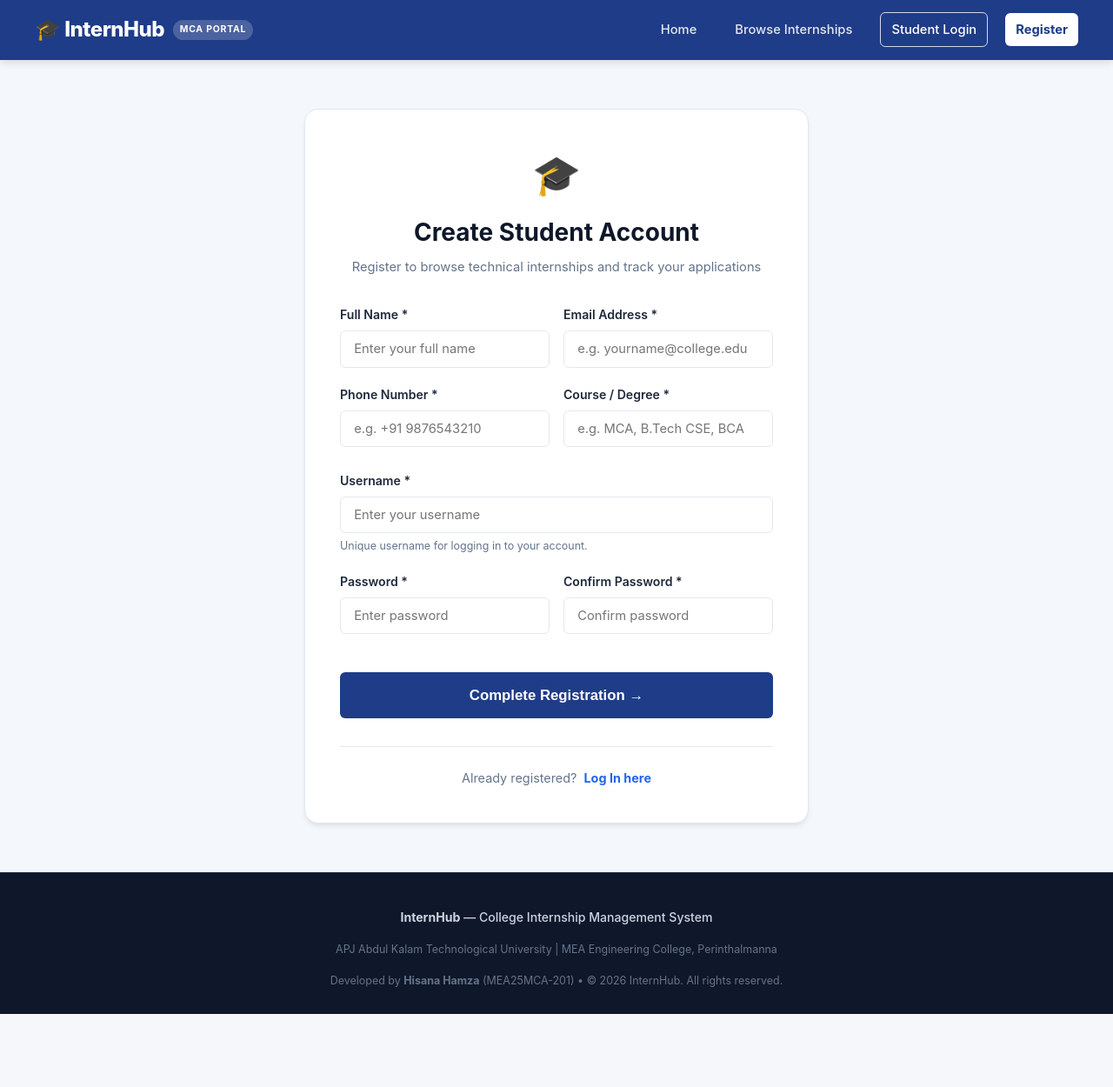
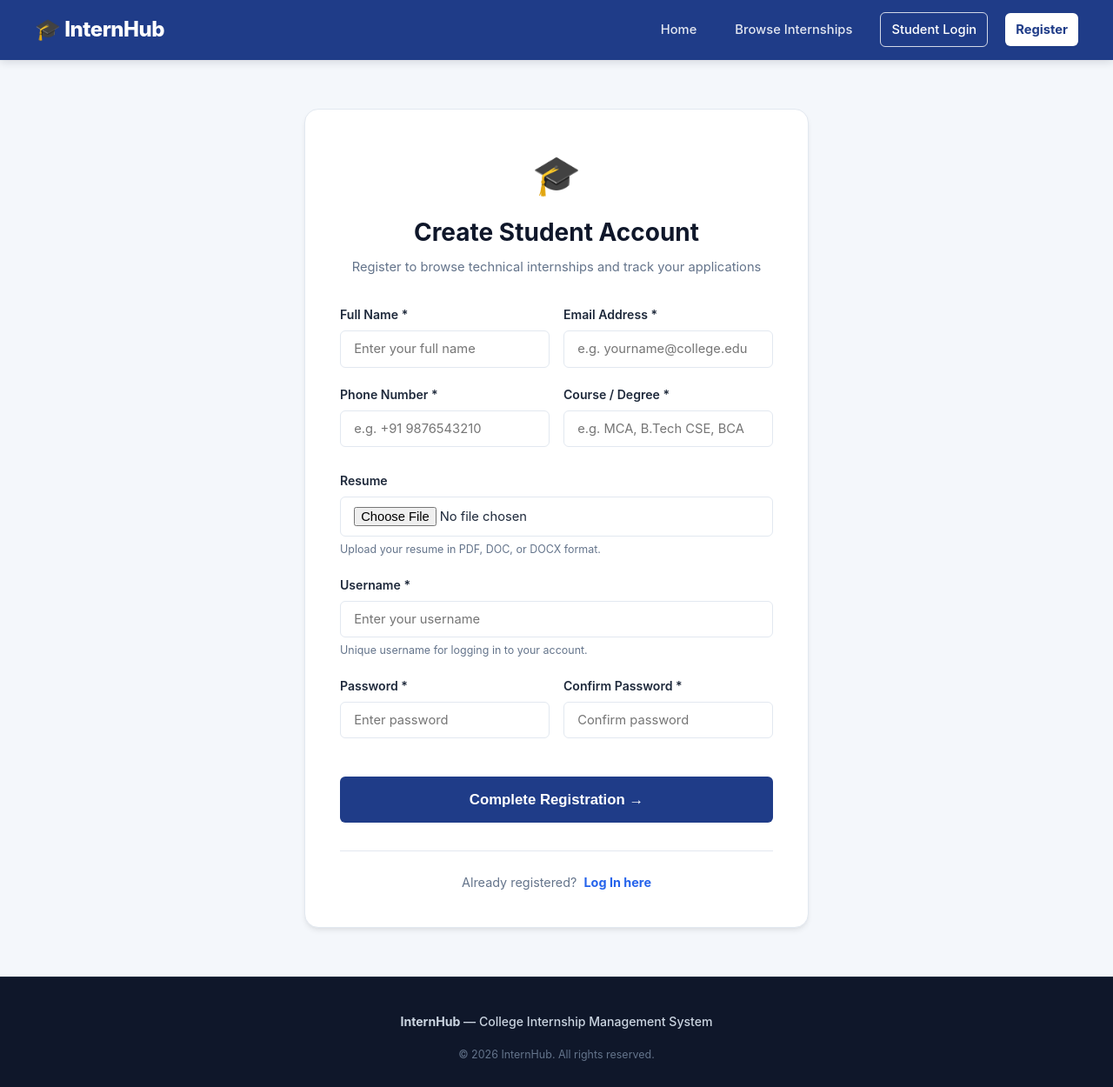
Before and after one commit to Hisana125/InternHub, a Django app: page /register/ in a window 1280 px wide. Shown: the whole page at 87% size. Before the commit the page ends 1166 px from the top, so only its background shows below. Run offline with Django 4.2, Linux system fonts and the light colour scheme.

Commit message:
Updated student profile and resume upload

```diff
--- a/config/settings.py
+++ b/config/settings.py
@@ -137,3 +137,7 @@ DEFAULT_AUTO_FIELD = 'django.db.models.BigAutoField'
 LOGIN_URL = 'student_login'
 LOGIN_REDIRECT_URL = 'student_dashboard'
 LOGOUT_REDIRECT_URL = 'student_login'
+
+# Media files (uploaded resumes)
+MEDIA_URL = '/media/'
+MEDIA_ROOT = BASE_DIR / 'media'
--- a/config/urls.py
+++ b/config/urls.py
@@ -14,11 +14,21 @@ Including another URLconf
     1. Import the include() function: from django.urls import include, path
     2. Add a URL to urlpatterns:  path('blog/', include('blog.urls'))
 """
+
 from django.contrib import admin
 from django.urls import path, include
+from django.conf import settings
+from django.conf.urls.static import static
 
 urlpatterns = [
     path('admin/', admin.site.urls),
     path('', include('user_management.urls')),
     path('internships/', include('internships.urls')),
 ]
+
+# Serve uploaded media files during development
+if settings.DEBUG:
+    urlpatterns += static(
+        settings.MEDIA_URL,
+        document_root=settings.MEDIA_ROOT
+    )
--- a/templates/base.html
+++ b/templates/base.html
@@ -15,7 +15,6 @@
         <div class="nav-container">
             <a href="{% if user.is_authenticated %}{% url 'student_dashboard' %}{% else %}{% url 'home' %}{% endif %}" class="brand-logo">
                 <span>🎓 InternHub</span>
-                <span class="brand-badge">MCA Portal</span>
             </a>
 
             <button class="menu-toggle" id="menuToggle" aria-label="Toggle navigation">
@@ -110,10 +109,7 @@
                 <strong>InternHub</strong> — College Internship Management System
             </div>
             <div class="footer-sub">
-                APJ Abdul Kalam Technological University | MEA Engineering College, Perinthalmanna
-            </div>
-            <div class="footer-sub">
-                Developed by <strong>Hisana Hamza</strong> (MEA25MCA-201) &bull; &copy; 2026 InternHub. All rights reserved.
+                 &copy; 2026 InternHub. All rights reserved.
             </div>
         </div>
     </footer>
--- a/templates/user_management/home.html
+++ b/templates/user_management/home.html
@@ -4,9 +4,6 @@
 
 {% block content %}
 <div class="hero-section">
-    <div class="hero-pill">
-        <span>🚀</span> MEA Engineering College &bull; MCA Internship Portal
-    </div>
     <h1 class="hero-title">
         Bridging Academics to <span>Industry Careers</span>
     </h1>
--- a/templates/user_management/student_register.html
+++ b/templates/user_management/student_register.html
@@ -5,17 +5,27 @@
 {% block content %}
 <div class="container-sm" style="margin-top: 1.5rem;">
     <div class="form-card" style="max-width: 580px;">
+
         <div style="text-align: center; margin-bottom: 2rem;">
             <div style="font-size: 2.8rem; margin-bottom: 0.5rem;">🎓</div>
-            <h1 class="card-title" style="font-size: 1.75rem;">Create Student Account</h1>
+
+            <h1 class="card-title" style="font-size: 1.75rem;">
+                Create Student Account
+            </h1>
+
             <p style="color: var(--text-muted); font-size: 0.92rem; margin-top: 0.35rem;">
                 Register to browse technical internships and track your applications
             </p>
         </div>
 
-        <form method="POST">
+
+        <!-- Registration Form -->
+        <form method="POST" enctype="multipart/form-data">
+
             {% csrf_token %}
 
+
+            <!-- Non-field Errors -->
             {% if form.non_field_errors %}
                 <div class="alert alert-danger" style="margin-bottom: 1.5rem;">
                     {% for error in form.non_field_errors %}
@@ -24,88 +34,240 @@
                 </div>
             {% endif %}
 
-            <div style="display: grid; grid-template-columns: 1fr 1fr; gap: 1rem;" class="form-row-2">
+
+            <!-- Name and Email -->
+            <div
+                style="display: grid; grid-template-columns: 1fr 1fr; gap: 1rem;"
+                class="form-row-2"
+            >
+
                 <div class="form-group">
-                    <label for="{{ form.name.id_for_label }}" class="form-label">Full Name *</label>
+                    <label
+                        for="{{ form.name.id_for_label }}"
+                        class="form-label"
+                    >
+                        Full Name *
+                    </label>
+
                     {{ form.name }}
+
                     {% if form.name.errors %}
-                        <div class="errorlist">{{ form.name.errors }}</div>
+                        <div class="errorlist">
+                            {{ form.name.errors }}
+                        </div>
                     {% endif %}
                 </div>
 
+
                 <div class="form-group">
-                    <label for="{{ form.email.id_for_label }}" class="form-label">Email Address *</label>
+                    <label
+                        for="{{ form.email.id_for_label }}"
+                        class="form-label"
+                    >
+                        Email Address *
+                    </label>
+
                     {{ form.email }}
+
                     {% if form.email.errors %}
-                        <div class="errorlist">{{ form.email.errors }}</div>
-                    {% endif %}
-                </div>
-            </div>
-
-            <div style="display: grid; grid-template-columns: 1fr 1fr; gap: 1rem;" class="form-row-2">
-                <div class="form-group">
-                    <label for="{{ form.phone.id_for_label }}" class="form-label">Phone Number *</label>
-                    {{ form.phone }}
-                    {% if form.phone.errors %}
-                        <div class="errorlist">{{ form.phone.errors }}</div>
+                        <div class="errorlist">
+                            {{ form.email.errors }}
+                        </div>
                     {% endif %}
                 </div>
 
-                <div class="form-group">
-                    <label for="{{ form.course.id_for_label }}" class="form-label">Course / Degree *</label>
-                    {{ form.course }}
-                    {% if form.course.errors %}
-                        <div class="errorlist">{{ form.course.errors }}</div>
-                    {% endif %}
-                </div>
             </div>
 
-            <div class="form-group" style="margin-top: 0.5rem;">
-                <label for="{{ form.username.id_for_label }}" class="form-label">Username *</label>
-                {{ form.username }}
-                {% if form.username.errors %}
-                    <div class="errorlist">{{ form.username.errors }}</div>
-                {% endif %}
-                <span class="form-help">Unique username for logging in to your account.</span>
-            </div>
 
-            <div style="display: grid; grid-template-columns: 1fr 1fr; gap: 1rem;" class="form-row-2">
+            <!-- Phone and Course -->
+            <div
+                style="display: grid; grid-template-columns: 1fr 1fr; gap: 1rem;"
+                class="form-row-2"
+            >
+
                 <div class="form-group">
-                    <label for="{{ form.password.id_for_label }}" class="form-label">Password *</label>
-                    {{ form.password }}
-                    {% if form.password.errors %}
-                        <div class="errorlist">{{ form.password.errors }}</div>
+                    <label
+                        for="{{ form.phone.id_for_label }}"
+                        class="form-label"
+                    >
+                        Phone Number *
+                    </label>
+
+                    {{ form.phone }}
+
+                    {% if form.phone.errors %}
+                        <div class="errorlist">
+                            {{ form.phone.errors }}
+                        </div>
                     {% endif %}
                 </div>
 
+
                 <div class="form-group">
-                    <label for="{{ form.confirm_password.id_for_label }}" class="form-label">Confirm Password *</label>
-                    {{ form.confirm_password }}
-                    {% if form.confirm_password.errors %}
-                        <div class="errorlist">{{ form.confirm_password.errors }}</div>
+                    <label
+                        for="{{ form.course.id_for_label }}"
+                        class="form-label"
+                    >
+                        Course / Degree *
+                    </label>
+
+                    {{ form.course }}
+
+                    {% if form.course.errors %}
+                        <div class="errorlist">
+                            {{ form.course.errors }}
+                        </div>
                     {% endif %}
                 </div>
+
             </div>
 
-            <button type="submit" class="btn btn-primary btn-block btn-lg" style="margin-top: 1.5rem;">
+
+            <!-- Resume Upload -->
+            <div class="form-group" style="margin-top: 0.5rem;">
+
+                <label
+                    for="{{ form.resume.id_for_label }}"
+                    class="form-label"
+                >
+                    Resume
+                </label>
+
+                {{ form.resume }}
+
+                {% if form.resume.errors %}
+                    <div class="errorlist">
+                        {{ form.resume.errors }}
+                    </div>
+                {% endif %}
+
+                <span class="form-help">
+                    Upload your resume in PDF, DOC, or DOCX format.
+                </span>
+
+            </div>
+
+
+            <!-- Username -->
+            <div class="form-group" style="margin-top: 1rem;">
+
+                <label
+                    for="{{ form.username.id_for_label }}"
+                    class="form-label"
+                >
+                    Username *
+                </label>
+
+                {{ form.username }}
+
+                {% if form.username.errors %}
+                    <div class="errorlist">
+                        {{ form.username.errors }}
+                    </div>
+                {% endif %}
+
+                <span class="form-help">
+                    Unique username for logging in to your account.
+                </span>
+
+            </div>
+
+
+            <!-- Passwords -->
+            <div
+                style="display: grid; grid-template-columns: 1fr 1fr; gap: 1rem;"
+                class="form-row-2"
+            >
+
+                <div class="form-group">
+
+                    <label
+                        for="{{ form.password.id_for_label }}"
+                        class="form-label"
+                    >
+                        Password *
+                    </label>
+
+                    {{ form.password }}
+
+                    {% if form.password.errors %}
+                        <div class="errorlist">
+                            {{ form.password.errors }}
+                        </div>
+                    {% endif %}
+
+                </div>
+
+
+                <div class="form-group">
+
+                    <label
+                        for="{{ form.confirm_password.id_for_label }}"
+                        class="form-label"
+                    >
+                        Confirm Password *
+                    </label>
+
+                    {{ form.confirm_password }}
+
+                    {% if form.confirm_password.errors %}
+                        <div class="errorlist">
+                            {{ form.confirm_password.errors }}
+                        </div>
+                    {% endif %}
+
+                </div>
+
+            </div>
+
+
+            <!-- Register Button -->
+            <button
+                type="submit"
+                class="btn btn-primary btn-block btn-lg"
+                style="margin-top: 1.5rem;"
+            >
                 Complete Registration &rarr;
             </button>
+
         </form>
 
-        <div style="text-align: center; margin-top: 2rem; padding-top: 1.5rem; border-top: 1px solid var(--border); font-size: 0.9rem; color: var(--text-muted);">
+
+        <!-- Login Link -->
+        <div
+            style="
+                text-align: center;
+                margin-top: 2rem;
+                padding-top: 1.5rem;
+                border-top: 1px solid var(--border);
+                font-size: 0.9rem;
+                color: var(--text-muted);
+            "
+        >
+
             Already registered?
-            <a href="{% url 'student_login' %}" style="font-weight: 700; margin-left: 0.25rem;">
+
+            <a
+                href="{% url 'student_login' %}"
+                style="font-weight: 700; margin-left: 0.25rem;"
+            >
                 Log In here
             </a>
+
         </div>
+
     </div>
 </div>
 
+
 <style>
 @media (max-width: 600px) {
+
     .form-row-2 {
         grid-template-columns: 1fr !important;
     }
+
 }
 </style>
+
 {% endblock %}
--- a/user_management/forms.py
+++ b/user_management/forms.py
@@ -8,6 +8,7 @@ class StudentForm(forms.ModelForm):
     Registration form for new students.
     Creates both the Django User and the Student profile.
     """
+
     username = forms.CharField(
         max_length=150,
         widget=forms.TextInput(attrs={
@@ -15,12 +16,14 @@ class StudentForm(forms.ModelForm):
             'placeholder': 'Enter your username'
         })
     )
+
     password = forms.CharField(
         widget=forms.PasswordInput(attrs={
             'class': 'form-control',
             'placeholder': 'Enter password'
         })
     )
+
     confirm_password = forms.CharField(
         widget=forms.PasswordInput(attrs={
             'class': 'form-control',
@@ -30,39 +33,61 @@ class StudentForm(forms.ModelForm):
 
     class Meta:
         model = Student
-        fields = ['name', 'email', 'phone', 'course']
+        fields = [
+            'name',
+            'email',
+            'phone',
+            'course',
+            'resume'
+        ]
+
         widgets = {
             'name': forms.TextInput(attrs={
                 'class': 'form-control',
                 'placeholder': 'Enter your full name'
             }),
+
             'email': forms.EmailInput(attrs={
                 'class': 'form-control',
                 'placeholder': 'e.g. yourname@college.edu'
             }),
+
             'phone': forms.TextInput(attrs={
                 'class': 'form-control',
                 'placeholder': 'e.g. +91 9876543210'
             }),
+
             'course': forms.TextInput(attrs={
                 'class': 'form-control',
                 'placeholder': 'e.g. MCA, B.Tech CSE, BCA'
+            }),
+
+            'resume': forms.ClearableFileInput(attrs={
+                'class': 'form-control',
+                'accept': '.pdf,.doc,.docx'
             }),
         }
 
     def clean_username(self):
         username = self.cleaned_data['username']
+
         if User.objects.filter(username__iexact=username).exists():
-            raise forms.ValidationError('This username is already taken.')
+            raise forms.ValidationError(
+                'This username is already taken.'
+            )
+
         return username
 
     def clean(self):
         cleaned_data = super().clean()
+
         password = cleaned_data.get('password')
         confirm_password = cleaned_data.get('confirm_password')
 
         if password and confirm_password and password != confirm_password:
-            raise forms.ValidationError('Passwords do not match.')
+            raise forms.ValidationError(
+                'Passwords do not match.'
+            )
 
         return cleaned_data
 
@@ -70,26 +95,43 @@ class StudentForm(forms.ModelForm):
 class StudentProfileEditForm(forms.ModelForm):
     """
     Edit form for updating student profile information.
-    Does not require or modify password/username, resolving previous collision bugs.
+    Does not require or modify password/username.
     """
+
     class Meta:
         model = Student
-        fields = ['name', 'email', 'phone', 'course']
+
+        fields = [
+            'name',
+            'email',
+            'phone',
+            'course',
+            'resume'
+        ]
+
         widgets = {
             'name': forms.TextInput(attrs={
                 'class': 'form-control',
                 'placeholder': 'Enter full name'
             }),
+
             'email': forms.EmailInput(attrs={
                 'class': 'form-control',
                 'placeholder': 'Enter email address'
             }),
+
             'phone': forms.TextInput(attrs={
                 'class': 'form-control',
                 'placeholder': 'Enter phone number'
             }),
+
             'course': forms.TextInput(attrs={
                 'class': 'form-control',
                 'placeholder': 'Enter course (e.g. MCA, BCA)'
             }),
+
+            'resume': forms.ClearableFileInput(attrs={
+                'class': 'form-control',
+                'accept': '.pdf,.doc,.docx'
+            }),
         }
--- a/user_management/views.py
+++ b/user_management/views.py
@@ -36,7 +36,7 @@ def student_register(request):
         return redirect('student_dashboard')
 
     if request.method == 'POST':
-        form = StudentForm(request.POST)
+        form = StudentForm(request.POST, request.FILES)
         if form.is_valid():
             username = form.cleaned_data['username']
             password = form.cleaned_data['password']
@@ -194,7 +194,7 @@ def student_edit(request, id=None):
         return redirect('student_dashboard')
 
     if request.method == 'POST':
-        form = StudentProfileEditForm(request.POST, instance=student)
+        form = StudentProfileEditForm(request.POST, request.FILES, instance=student)
         if form.is_valid():
             student = form.save()
             # Sync email with user model
```
Also changed, not shown: templates/user_management/student_edit.html (+49 -8 lines), user_management/models.py (+8 -0 lines), user_management/migrations/0004_student_resume.py (added), 5 other files.
